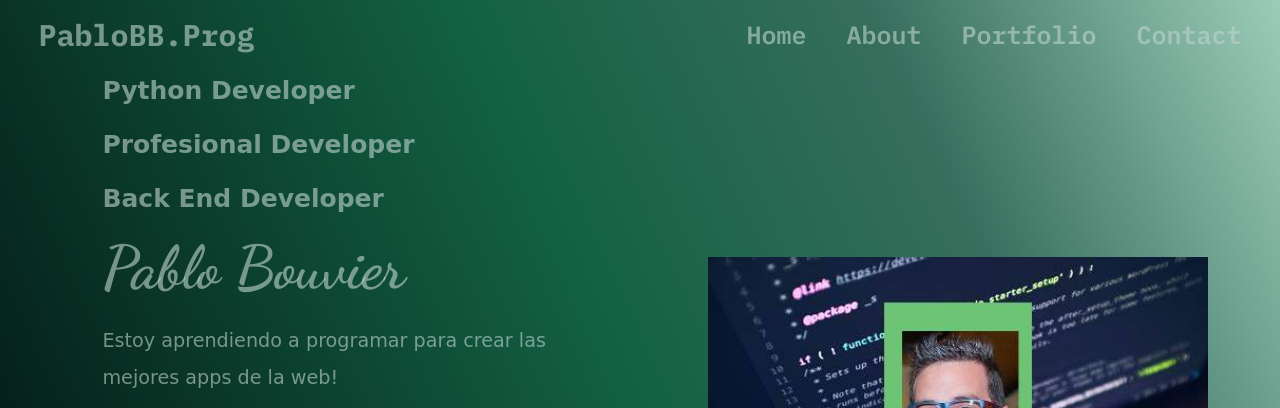
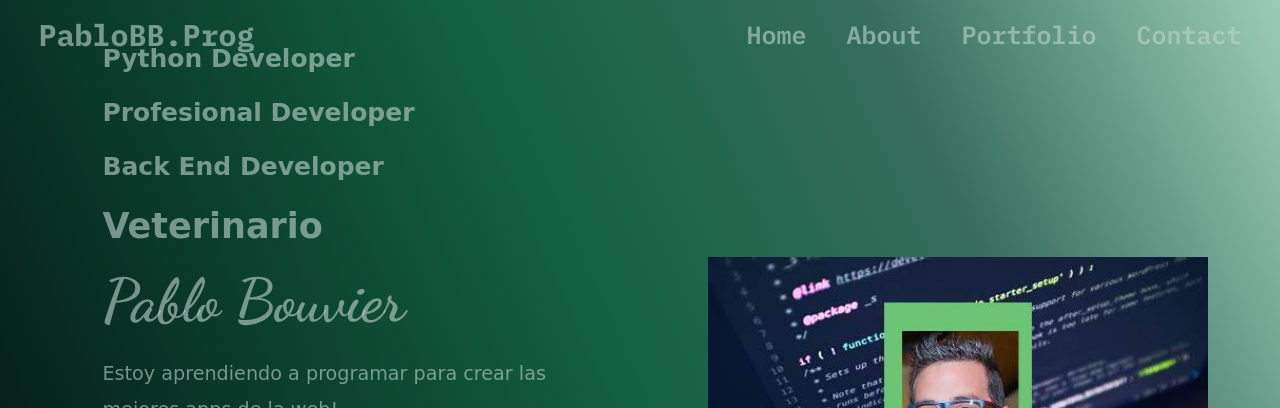
Before and after one commit to ErikBouvier/ErikBouvier.github.io, a plain HTML site: page index.html in a window 1280 px wide. Shown: the top 408 px of the page. Drawn offline with nearby package versions, Linux system fonts and the light colour scheme; a web font is replaced by a local one.

Commit message:
modificacion

```diff
--- a/index.html
+++ b/index.html
@@ -50,6 +50,7 @@
                 <h5>Python Developer</h5>
                 <h5>Profesional Developer</h5>
                 <h5>Back End Developer</h5>
+                <h5 class="vet">Veterinario</h5>
                 <h1>Pablo Bouvier</h1>
                 <p> Estoy aprendiendo a programar para crear las mejores apps de la web! </p>
                 <a href="#" class="cv"><i class="ri-contract-line"></i> CV</a>
--- a/style.css
+++ b/style.css
@@ -115,6 +115,10 @@ section {
     font-family: "Edu VIC WA NT Beginner", cursive;
     font-size: 25px;
     margin-bottom: 25px;
+}
+
+.hero-text h5.vet {
+    font-size: 35px;
 }
 
 .hero-text p {
```
